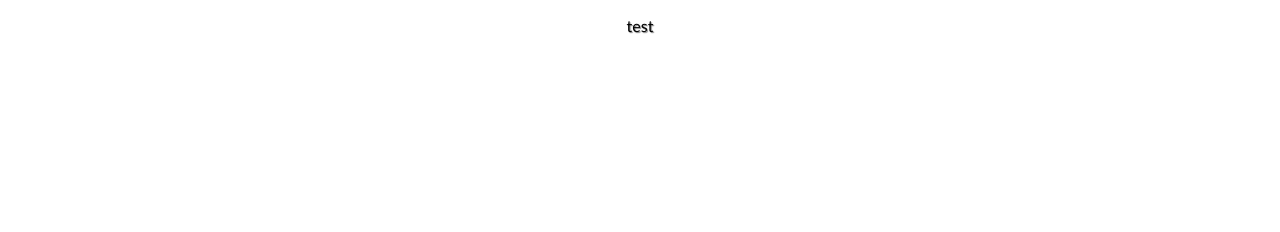
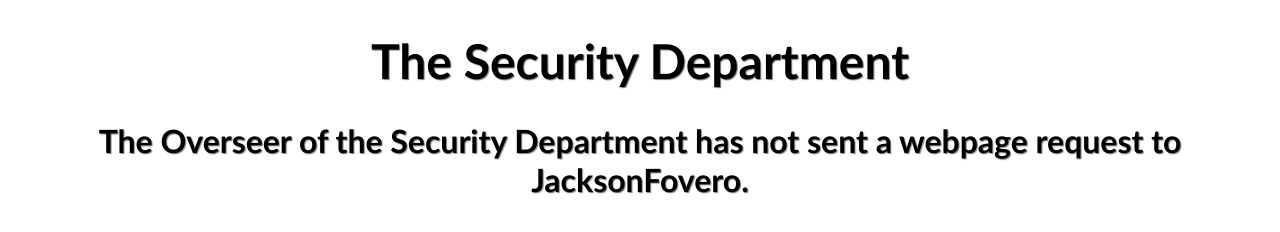
Before and after one commit to PSCPF/pscpf.github.io, a plain HTML site: page departments/sd.html in a window 1280 px wide. Drawn offline with Linux system fonts and the light colour scheme.

Commit message:
sd website

```diff
--- a/departments/sd.html
+++ b/departments/sd.html
@@ -18,6 +18,7 @@
     <link rel="stylesheet" href="/styles.css">
   </head>
   <body>
-    <p>test</p>
+    <h1>The Security Department</h1>
+    <h2>The Overseer of the Security Department has not sent a webpage request to JacksonFovero.</h2>
   </body>
 </html>
```
